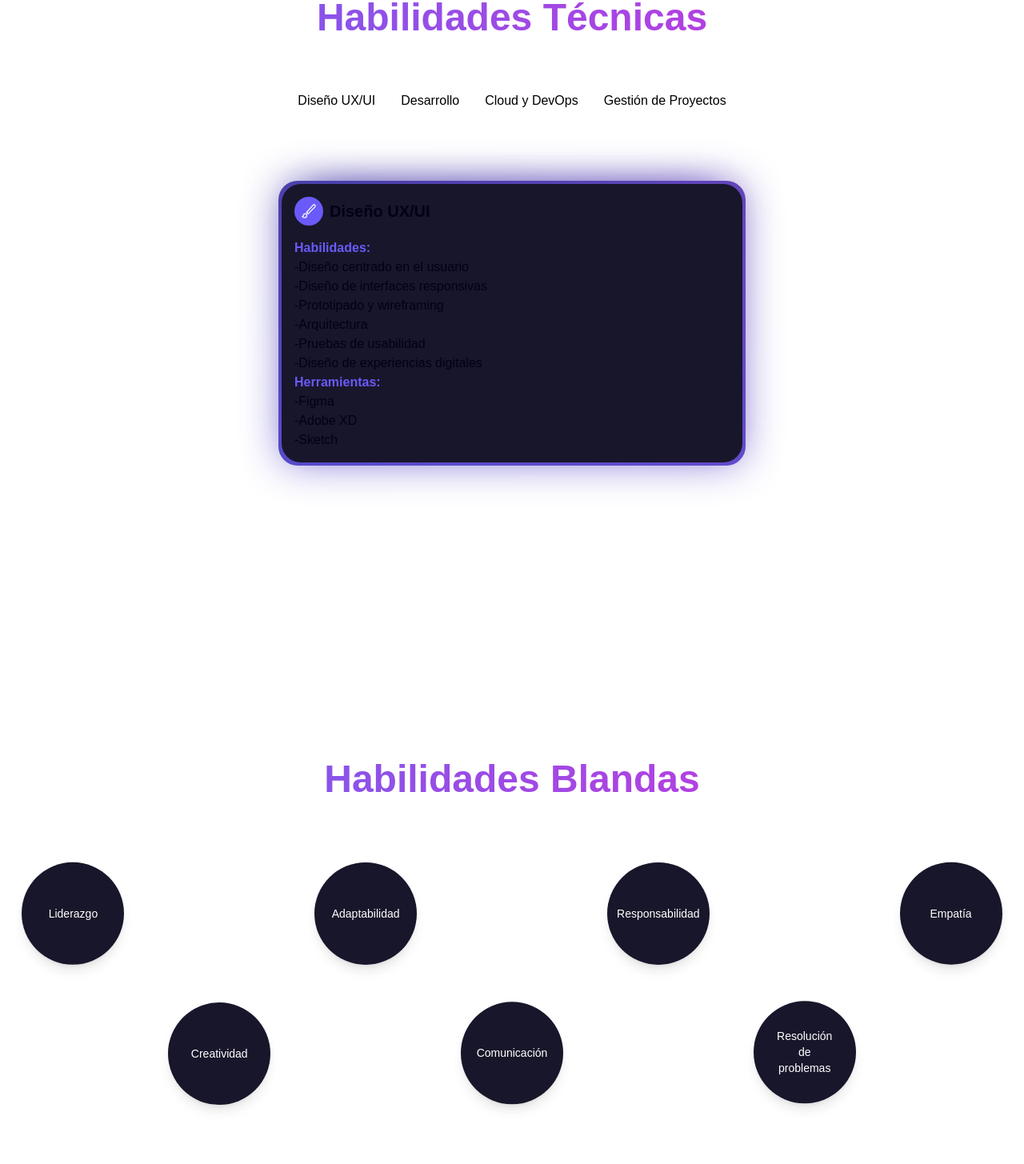
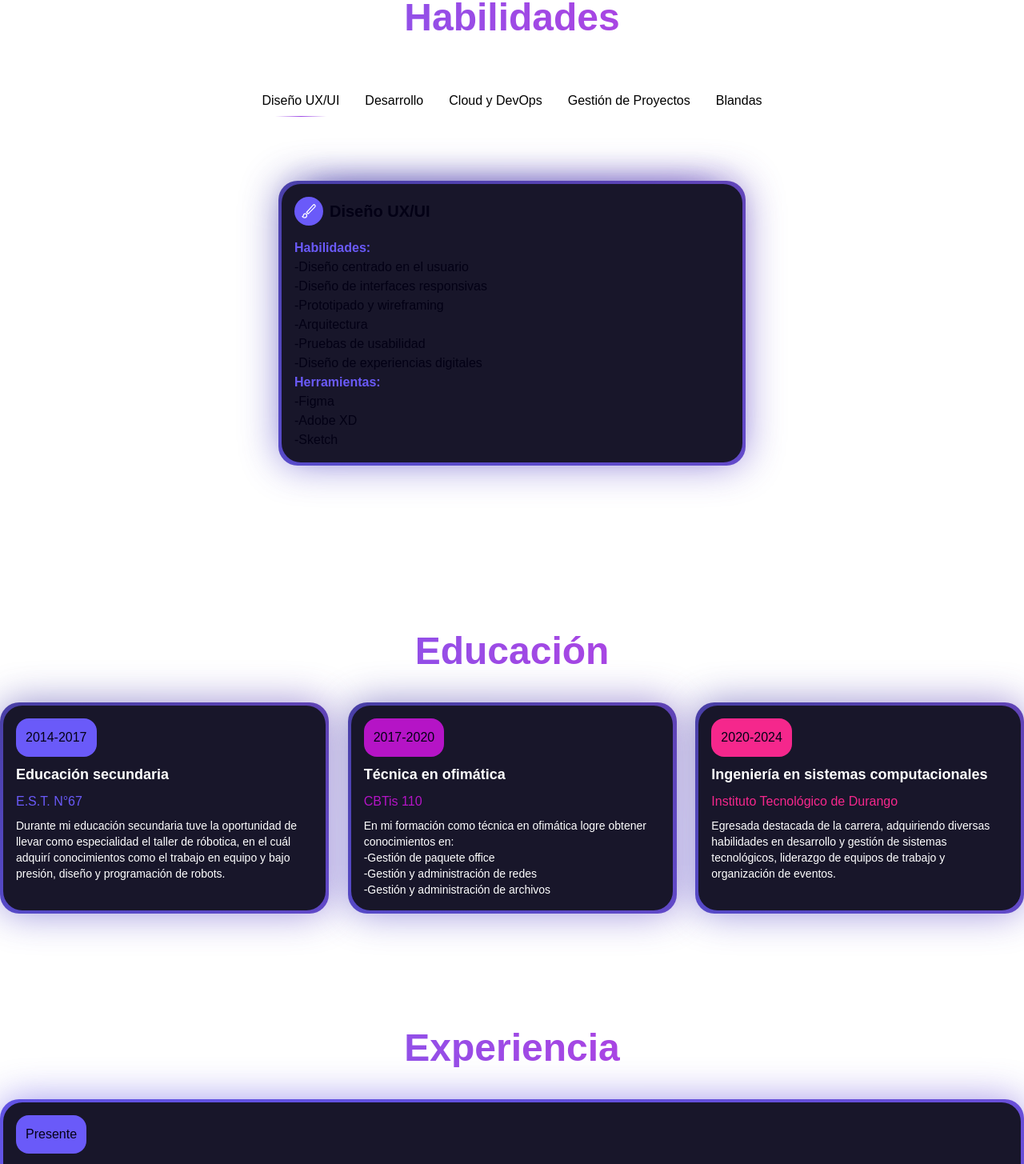
Before and after one commit to karelycode/Portafolio, a Next.js app: page / in a window 1280 px wide. Shown: the part 1330-2785 px from the top of the page at 80% size. Built offline with nearby package versions, Linux system fonts and the light colour scheme.

Commit message:
Unificacion de habilidades, creación de efecto linterna en selección y hover, añadir sección de experiencia

```diff
--- a/src/app/page.tsx
+++ b/src/app/page.tsx
@@ -2,8 +2,8 @@ import {
   Banner,
   AcercaDe,
   Contacto,
-  HTecnicas,
-  HBlandas,
+  Habilidades,
+  Experiencia,
   Educacion,
 } from "@/components";
 
@@ -12,9 +12,9 @@ export default function Home() {
     <>
       <Banner />
       <AcercaDe />
-      <HTecnicas />
-      <HBlandas />
+      <Habilidades />
       <Educacion />
+      <Experiencia />
       <Contacto />
     </>
   );
--- a/src/components/blandas/HBlandas.tsx
+++ /dev/null
@@ -1,15 +0,0 @@
-import React from "react";
-import { FloatingSkills } from "../ui/FloatingSkills";
-
-export const HBlandas = () => {
-  return (
-    <section className=" w-full py-12 mb-12">
-      <h1 className="text-4xl sm:text-5xl md:text-5xl font-bold gradient-text mb-4 text-center">
-        Habilidades Blandas
-      </h1>
-      <div>
-        <FloatingSkills />
-      </div>
-    </section>
-  );
-};
--- a/src/components/experiencia/Experiencia.tsx
+++ b/src/components/experiencia/Experiencia.tsx
@@ -1,5 +1,73 @@
+"use client";
 import React from "react";
+import { BackgroundGradient } from "../ui/background-gradient";
+
+const info = [
+  {
+    titulo: "Comunity Manager y UX/UI Specialist",
+    lugar: <span className="text-[#6a5af9] ">Fortune Acoustics</span>,
+    period: (
+      <span className="bg-[#6a5af9] rounded-2xl p-3 mr-3 flex items-center justify-center">
+        Presente
+      </span>
+    ),
+    content: (
+      <div>
+        En Fortune Acoustics, mi trabajo es hacer que la experiencia digital sea
+        más amable y efectiva para las personas. Transformé las páginas de
+        promociones logrando que un 22% más de visitantes se convirtieran en
+        clientes gracias a diseños más claros y fáciles de usar. Ahora estoy
+        renovando nuestra tienda online: simplifiqué el proceso de compra para
+        que sea más rápido, y aseguré que cualquier persona, sin importar sus
+        capacidades, pueda navegarla cómodamente.
+      </div>
+    ),
+  },
+  {
+    titulo: "Project Manager y desarrolladora",
+    lugar: <span className="text-[#B514C6]">Clarify</span>,
+    period: (
+      <span className="bg-[#B514C6] rounded-2xl p-3 mr-3 flex items-center justify-center">
+        2024
+      </span>
+    ),
+    content: (
+      <div>
+        Premiada en ‘Innovatec 2024’, esta app en Flutter empodera a personas
+        con discapacidad visual mediante un asistente de IA que ‘ve’ por ellos.
+        Mi rol: diseñar una experiencia intuitiva con voz clara, vibraciones
+        orientativas y colores de alto contraste, además de liderar el equipo
+        técnico y convencer al jurado con una narrativa humana sobre inclusión.
+      </div>
+    ),
+  },
+];
 
 export const Experiencia = () => {
-  return <div>Experiencia</div>;
+  return (
+    <section className=" w-full py-12 mb-12">
+      <h1 className="text-4xl sm:text-5xl md:text-5xl font-bold gradient-text mb-10 text-center">
+        Experiencia
+      </h1>
+      <div className="grid grid-cols-1 md:grid-cols-1 gap-6 max-w-7xl mx-auto items-stretch">
+        {info.map((item, idx) => (
+          <BackgroundGradient
+            key={idx}
+            className="bg-[#18162a] rounded-3xl p-4  w-full h-full flex flex-col"
+          >
+            <div className="flex items-center mb-2">{item.period}</div>
+            <div>
+              <h2 className="text-lg font-semibold text-white mb-2">
+                {item.titulo}
+              </h2>
+            </div>
+            <div className="flex items-center mb-2">
+              <span>{item.lugar}</span>
+            </div>
+            <div className="text-white text-sm">{item.content}</div>
+          </BackgroundGradient>
+        ))}
+      </div>
+    </section>
+  );
 };
--- a/src/components/tecnicas/HTecnicas.tsx
+++ b/src/components/habilidades/Habilidades.tsx
@@ -7,6 +7,7 @@ import {
   IoCodeSlash,
   IoServerOutline,
   IoConstructOutline,
+  IoPersonOutline,
 } from "react-icons/io5";
 
 const tabs = [
@@ -109,6 +110,8 @@ const tabs = [
           -Visualización de datos
           <br />
           -Automatización de reportes
+          <br />
+          -Implementación de soluciones en la nube
           <div className="">
             <span className="font-semibold text-[#B514C6]">Herramientas:</span>
             <br />
@@ -136,15 +139,17 @@ const tabs = [
           </div>
           <span className="font-semibold text-[#b95af9]">Habilidades:</span>
           <br />
-          -Diseño centrado en el usuario
+          -Metodologías ágiles
           <br />
-          -Diseño de interfaces responsivas
+          -Gestión de tiempos, tareas y recursos
           <br />
-          -Prototipado y wireframing
+          -Liderazgo de equipos
           <br />
-          -Arquitectura
+          -Documentación funcional y técnica
           <br />
-          -Pruebas de usabilidad
+          -Análisis de requerimientos
+          <br />
+          -Planificación y seguimiento de proyectos
           <div className="">
             <span className="font-semibold text-[#b95af9]">Herramientas:</span>
             <br />
@@ -158,15 +163,50 @@ const tabs = [
       </BackgroundGradient>
     ),
   },
+  {
+    title: "Blandas",
+    value: "blandas",
+    content: (
+      <BackgroundGradient>
+        <div className="w-full overflow-hidden relative rounded-3xl p-4 bg-[#18162a]">
+          <div className="flex items-center gap-2 mb-4">
+            <span className="bg-[#F5278C] rounded-full p-2 flex items-center justify-center">
+              <IoPersonOutline className="text-white text-xl" />
+            </span>
+            <h2 className="text-xl font-bold">Habilidades Blandas</h2>
+          </div>
+          <span className="font-semibold text-[#F5278C]">Habilidades:</span>
+          <br />
+          -Liderazgo
+          <br />
+          -Trabajo en equipo
+          <br />
+          -Comunicación efectiva
+          <br />
+          -Creatividad
+          <br />
+          -Adaptabilidad
+          <br />
+          -Responsabilidad
+          <br />
+          -Empatía
+          <br />
+          -Resolución de problemas
+          <br />
+          -Trabajo bajo presión
+        </div>
+      </BackgroundGradient>
+    ),
+  },
 ];
 
-export const HTecnicas = () => {
+export const Habilidades = () => {
   return (
     <section className=" w-full py-12 mb-12">
       <h1 className="text-4xl sm:text-5xl md:text-5xl font-bold gradient-text mb-0 text-center">
-        Habilidades Técnicas
+        Habilidades
       </h1>
-      <div className="h-[20rem] md:h-[40rem] [perspective:1000px] relative flex flex-col max-w-5xl mx-auto w-full items-start justify-start my-15">
+      <div className="h-[30rem] md:h-[30rem] [perspective:1000px] relative flex flex-col max-w-5xl mx-auto w-full items-start justify-start my-15">
         <Tabs tabs={tabs} />
       </div>
     </section>
--- a/src/components/index.ts
+++ b/src/components/index.ts
@@ -3,8 +3,7 @@ export * from "./pie/PieDePagina";
 export * from "./banner/Banner";
 export * from "./acerca/AcercaDe";
 export * from "./contacto/Contacto";
-export * from "./tecnicas/HTecnicas";
-export * from "./blandas/HBlandas";
+export * from "./habilidades/Habilidades";
 export * from "./educacion/Educacion";
 export * from "./experiencia/Experiencia";
 export * from "./proyectos/Proyectos";
--- a/src/components/ui/FloatingSkills.tsx
+++ b/src/components/ui/FloatingSkills.tsx
@@ -27,7 +27,7 @@ const positions = [
 
 export const FloatingSkills: React.FC = () => {
   return (
-    <div className="w-full py-16">
+    <div className="w-full py-16 justify-center mx-auto">
       <div className="grid grid-cols-7 grid-rows-2 gap-y-12 justify-items-center px-4 sm:px-0">
         {skills.map((skill, idx) => (
           <motion.div
@@ -36,21 +36,24 @@ export const FloatingSkills: React.FC = () => {
               gridColumn: positions[idx].col,
               gridRow: positions[idx].row,
             }}
-            className={`flex flex-col items-center justify-center ${skill.color} rounded-full shadow-lg cursor-pointer
-              w-20 h-20 p-4 sm:w-32 sm:h-32 sm:p-6`}
             initial={{ y: 0 }}
-            animate={{ y: [0, -6, 0] }}
+            animate={{ y: [0, -8, 0] }}
             transition={{
               duration: 3,
               repeat: Infinity,
               repeatType: "reverse",
               ease: "easeInOut",
-              delay: idx * 0.15,
+              delay: idx * 0.2,
             }}
           >
-            <span className="text-white text-xs sm:text-sm text-center px-1">
-              {skill.title}
-            </span>
+            <BackgroundGradient
+              key={idx}
+              className="bg-[#18162a] rounded-3xl p-4  w-full h-full flex flex-col"
+            >
+              <span className="text-white text-xs sm:text-sm text-center px-1">
+                {skill.title}
+              </span>
+            </BackgroundGradient>
           </motion.div>
         ))}
       </div>
--- a/src/components/ui/tabs.tsx
+++ b/src/components/ui/tabs.tsx
@@ -50,7 +50,7 @@ export const Tabs = ({
             onClick={() => moveSelectedTabToTop(idx)}
             onMouseEnter={() => setHovering(true)}
             onMouseLeave={() => setHovering(false)}
-            className={cn("relative px-4 py-2 rounded-xl", tabClassName)}
+            className={cn("relative px-4 py-2 rounded-xl group", tabClassName)}
             style={{ transformStyle: "preserve-3d" }}
           >
             {active.value === tab.value && (
@@ -63,14 +63,27 @@ export const Tabs = ({
                 )}
               />
             )}
+
             <span className="relative block text-black dark:text-white">
               {tab.title}
             </span>
+
+            {/* Underline lamp hover effect */}
+            <span
+              className={cn(
+                "absolute bottom-0 left-0 right-0 mx-auto h-px w-1/2",
+                "bg-gradient-to-r from-transparent via-[#9e4ae5] to-transparent",
+                "origin-center transform transition-transform duration-300",
+                // Si es el tab activo, permanece desplegada
+                active.value === tab.value ? "scale-x-100" : "scale-x-0",
+                // También aparece al hover
+                "group-hover:scale-x-100"
+              )}
+            />
           </button>
         ))}
       </div>
 
-      {/* Wrapper for content: responsive width and spacing */}
       <div className="mt-20 w-full max-w-full sm:max-w-[600px] px-2 mx-auto">
         <FadeInDiv
           tabs={tabs}
```
Also changed, not shown: src/components/top-menu/TopMenu.tsx (+12 -7 lines).
